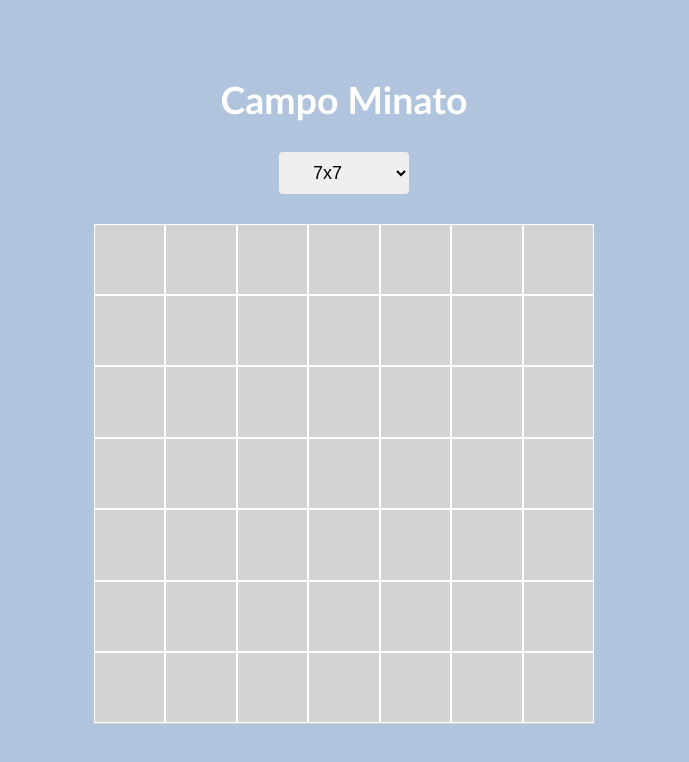
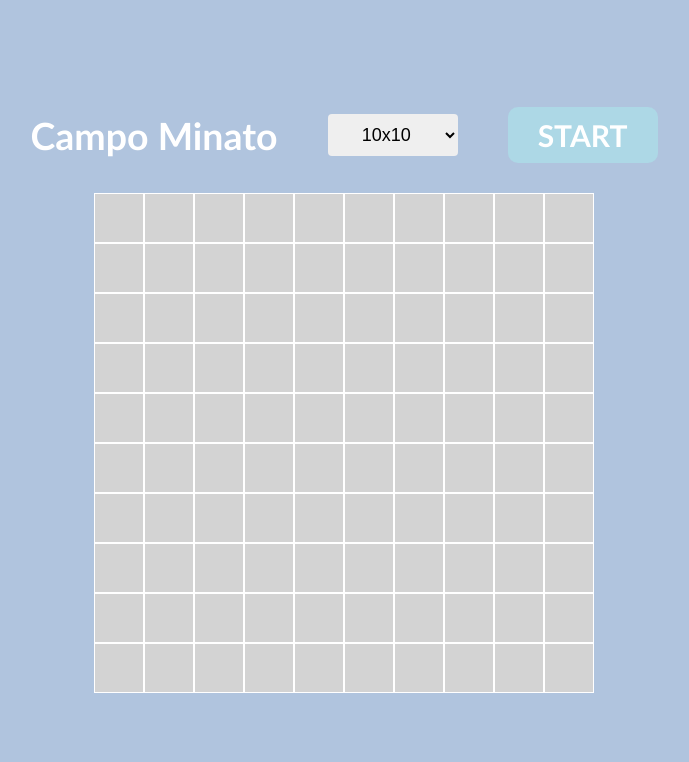
Before and after one commit to aldoaquino451/js-campominato-grid, a plain HTML site: page index.html in a window 1280 px wide. Both pictures are taken after a click on the button "START". Shown: the whole page, without its empty margins (296-985 px from the left). Drawn offline with Linux system fonts and the light colour scheme.

```diff
--- a/css/style.css
+++ b/css/style.css
@@ -3,7 +3,7 @@
 
 :root {
   --color-bg: lightsteelblue;
-  --number-of-square: 8;
+  --number-of-square: 10;
 }
 
 * {
@@ -31,6 +31,13 @@ body {
   align-items: center;
 }
 
+/* ---- CONTENITORE --- */
+
+.header {
+  display: flex;
+  gap: 50px;
+  align-items: center;
+}
 
 /* ---- CONTENITORE --- */
 
@@ -63,14 +70,13 @@ body {
 
 /* --- Bottone --- */
 button {
-  padding: 20px 40px;
+  padding: 10px 30px;
   background-color: lightblue;
-  border-radius: 20px;
+  border-radius: 10px;
   border: none;
-  box-shadow: 4px 4px black;
   color: white;
   font-family:'Gill Sans', 'Gill Sans MT', 'Trebuchet MS', sans-serif;
-  font-size: 40px;
+  font-size: 30px;
   font-weight: bold;
   cursor: pointer;
 }
--- a/index.html
+++ b/index.html
@@ -18,17 +18,22 @@
 
   <section class="main-wrapper">
 
-    <h1>Campo Minato</h1>
+    <div class="header">
 
-    <select name="size" id="size-container">
-      <option value="7">7x7</option>
-      <option value="9">9x9</option>
-      <option value="10">10x10</option>
-    </select>
+      <h1>Campo Minato</h1>
+
+      <select name="size" id="size-container">
+        <option value="10">10x10</option>
+        <option value="9">9x9</option>
+        <option value="7">7x7</option>
+      </select>
+
+      <!-- <button>Start</button>   -->
+
+    </div>
 
     <div class="container">
 
-      <!-- <button>Start</button>   -->
 
       <!-- <div class="square">
         <span>1</span>
--- a/js/script.js
+++ b/js/script.js
@@ -1,8 +1,7 @@
 
 // 1. In base all'opzione scelta, uso il valore in value per sapere quanti quadrati ci sono per ogni riga e colonna
 const selectSize = document.getElementById('size-container');
-const squareRow = selectSize.value;
-const squareTot = squareRow * squareRow;
+const squareSize = selectSize.value;
 
 
 // 2. Richiamiamo il container in js
@@ -12,24 +11,29 @@ container.innerHTML = '';
 
 // 3. Creo l'elemento button in js con la scritta start e lo collego al container
 const btn = document.createElement('button');
+const header = document.querySelector('.header');
 btn.innerHTML = 'START';
-container.append(btn);
+header.append(btn);
 
 
 // 4. Al click del button il bottone scompare e viene generata la griglia
 btn.addEventListener('click', function() {
 
-  btn.style.display = 'none';
+  // reset();
+  container.innerHTML = '';
 
-  generate(squareRow, squareTot);
+  generate(squareSize);
 
 });
 
+// function reset() {
+//   container.innerHTML = '';
+// }
 
 // 5. Dichiaro la funzione per la creazione della griglia
-function generate(numb, numb2) {
+function generate(size) {
 
-  for ( let i = 1; i <= numb2; i++ ) {
+  for ( let i = 1; i <= size * size; i++ ) {
 
     // elemento con classe square che collego al container
     const square = document.createElement('div');
@@ -37,7 +41,7 @@ function generate(numb, numb2) {
     container.append(square);
 
     // tramite variabili custom css modifichiamo il valore di width e height dei quadrati
-    square.style.setProperty("--number-of-square", numb);
+    square.style.setProperty("--number-of-square", size);
 
     // ogni quadrato viene attivato al click
     toggleClicked(square, i);
```
